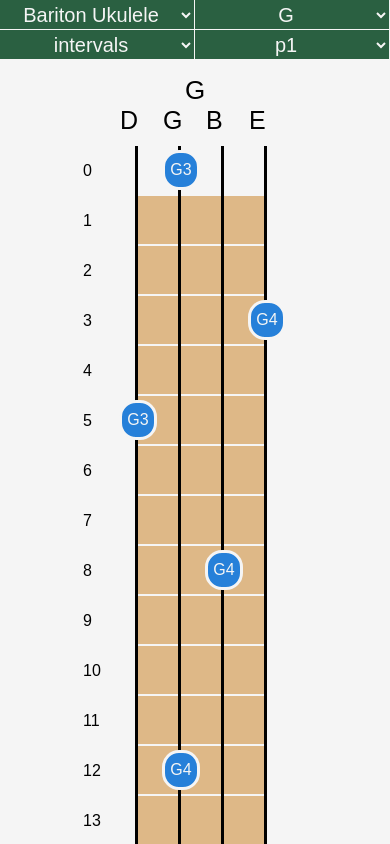
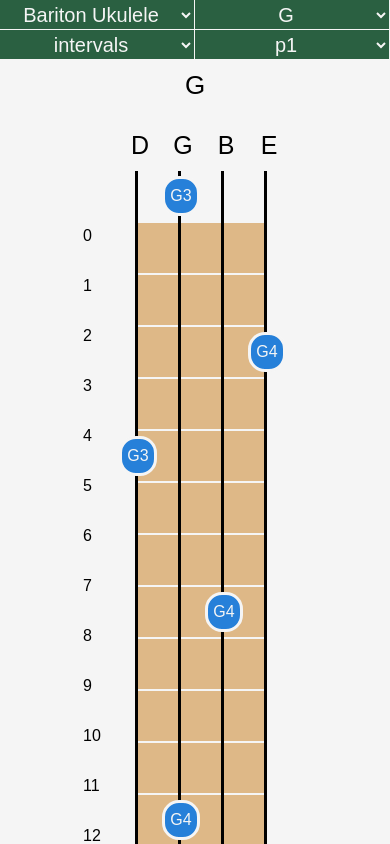
Before and after one commit to artem-chigin/fretboard-map, a React (Create React App) app: page / in a window 390 px wide. Shown: the top 844 px of the page. Built offline with nearby package versions, Linux system fonts and the light colour scheme.

Commit message:
cleared css for mobile

```diff
--- a/src/index.css
+++ b/src/index.css
@@ -7,7 +7,6 @@
 body {
     display: flex;
     flex-direction: column;
-    /* min-height: 100vh; */
 }
 
 header {
@@ -33,38 +32,11 @@ footer {
 }
 
 .fretboard-app {
-    /* padding: 5px; */
     min-height: 70vh;
 }
+
 .mobile-ui {
     display: none;
-    flex-direction: row;
-    flex-wrap: wrap;
-    /* justify-content: flex-end; */
-    margin: 0 auto;
-    /* border: solid; */
-    min-width: 100vw;
-
-    /* max-width: 600px; */
-    /* background-color: cadetblue; */
-}
-/* .select-mobile {
-    display: flex;
-    justify-content: flex-end;
-} */
-
-.dropdown {
-    /* max-width: 500px; */
-    min-width: 50%;
-    flex: 1;
-    height: 30px;
-    font-size: 20px;
-    text-align: center;
-    background-color: #2A6041;
-    color: whitesmoke;
-    border: none;
-    border-bottom: whitesmoke solid 1px;
-    border-right: whitesmoke solid 1px;
 }
 
 .ui-and-info {
@@ -83,20 +55,19 @@ footer {
     box-sizing: content-box;
     min-width: 125px;
     height: 125px;
-    /* border: solid lightslategrey; */
     background-color: #E9E9ED;
     border-radius: 10px;
 }
 
 .sequence {
-    margin-top: 15px;
+    margin: 10px auto;
     max-width: 600px;
-    /* padding: 10px; */
-    /* border-radius: 5px; */
-    margin-left: auto;
-    margin-right: auto;
     font-size: 26px;
     text-align: center;
+}
+
+.instrument-container {
+    margin: 10px auto 20px auto;
 }
 
 .inner-instrument-container {
@@ -157,24 +128,20 @@ footer {
     width: 75px;
 }
 
-.neck {
-    /* background-color: burlywood; */
-}
-
 @media screen and (max-width: 650px) {
     header {
         display: none;
     }
+
     .fretboard {
         display: flex;
         flex-direction: row;
-        /* border: solid lightgrey; */
-        margin: 0 auto;
     }
+
     .fretNumbers {
         flex-direction: column;
-        align-items: flex-end;
     }
+
     .neck {
         display: flex;
         flex-direction: row-reverse;
@@ -184,27 +151,21 @@ footer {
     }
     .string {
         flex-direction: column;
-        box-sizing: content-box;
-        /* background-color: burlywood; */
         border-left: solid;
 
     }
 
     .open-string {
-        /* min-width: 40px; */
-        box-sizing: border-box;
         width: 40px;
         height: 40px;
-        /* margin-bottom: 30px; */
         left: -15px;
         top: 0;
-        /* border: solid whitesmoke 10px; */
+        text-align: center;
     }
     .noteContainer {
         min-width: 40px;
         min-height: 50px;
         border: none;
-        box-sizing: border-box;
         border-bottom: whitesmoke solid 2px;
     }
 
@@ -215,54 +176,32 @@ footer {
 
     .fretNumContainer {
         display: flex;
-        /* justify-content: center; */
         align-items: center;
         height: 50px;
         border: none;
-        /* justify-content: center; */
-        /* border: solid 1px; */
     }
     .ui-and-info {
         display: none;
     }
     .mobile-ui {
         display: flex;
+        flex-direction: row;
+        flex-wrap: wrap;
+        min-width: 100vw;
+    }
+    .dropdown {
+        min-width: 50%;
+        flex: 1;
+        height: 30px;
+        font-size: 20px;
+        text-align: center;
+        background-color: #2A6041;
+        color: whitesmoke;
+        border: none;
+        border-bottom: whitesmoke solid 1px;
+        border-right: whitesmoke solid 1px;
     }
 }
-
-
-/* .fretboard {
-    margin-top: 25px;
-    margin-left: auto;
-    margin-right: auto;
-} */
-
-/* .string {
-    border-bottom: solid black 3px;
-    z-index: 1;
-} */
-
-/* .note {
-    display: flex;
-    align-items: center;
-    justify-content: center;
-    background-color: #2A6041;
-    width: 32px;
-    height: 32px;
-    border-radius: 16px;
-    margin: auto;
-    color: whitesmoke;
-} */
-
-
-/* .noteContainer {
-    min-width: 50px;
-    border-right: solid whitesmoke 2px;
-    border-bottom: solid black;
-    z-index: 0;
-} */
-
-
 
 [visibility="false"] {
     visibility: hidden;
@@ -271,16 +210,6 @@ footer {
 main, [id$="note0"], [id="string0"], .open-string {
 background-color: whitesmoke;
 }
-
-/* [id="string0"] {
-    background-color: whitesmoke;
-} */
-
-/* .fretNumbers {
-    background-color: whitesmoke;
-    text-align: center;
-    border: solid black;
-} */
 
 .select-instrument {
     display: flex;
@@ -324,7 +253,6 @@ background-color: whitesmoke;
 }
 
 button {
-    /* background-color: darkgray; */
     color: black;
     border: none;
     border-radius: 5px;
@@ -339,11 +267,3 @@ button:hover {
     border: none;
     color: whitesmoke;
 }
-
-
-
-
-
-/* .some-selector {
-    background-color: ;
-} */
```
